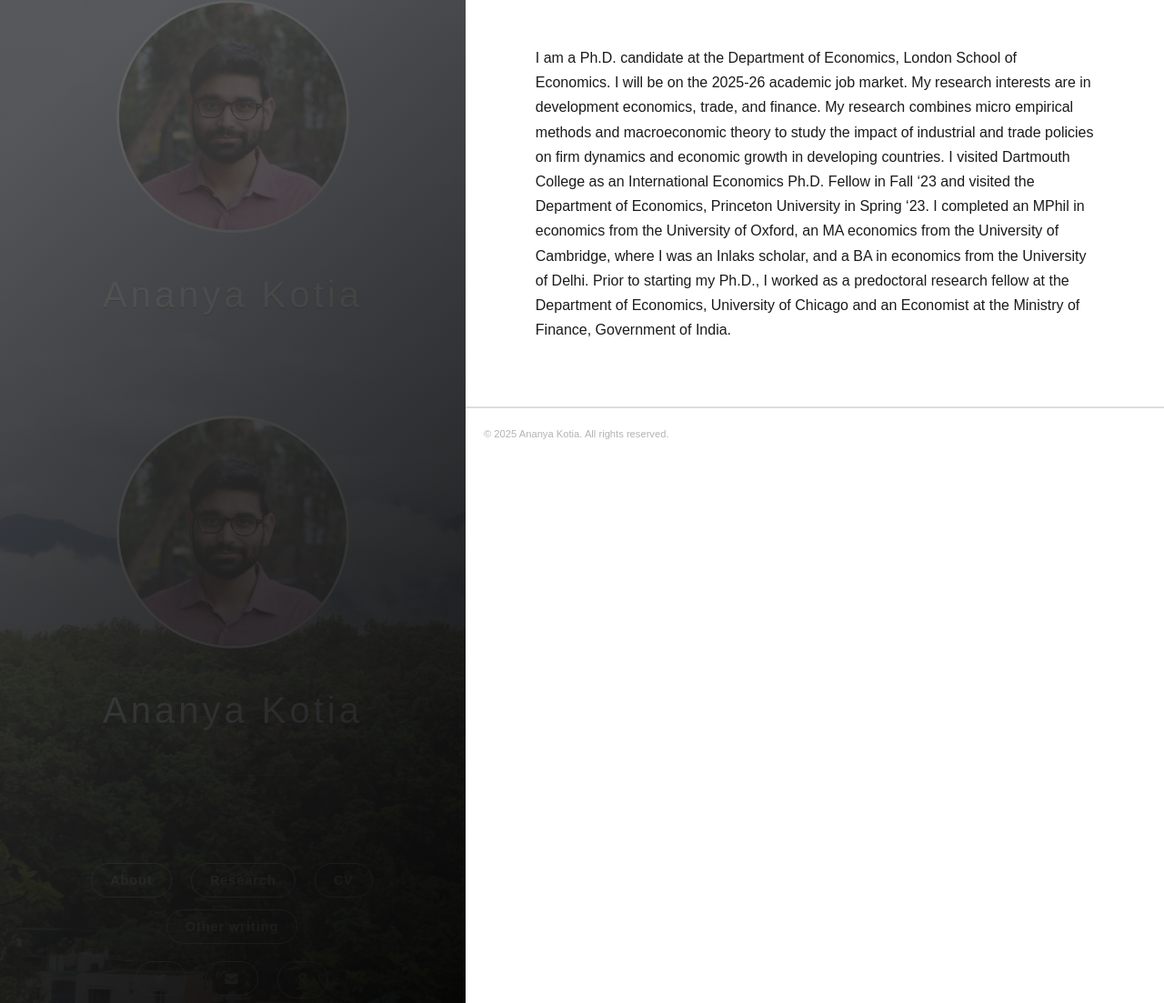
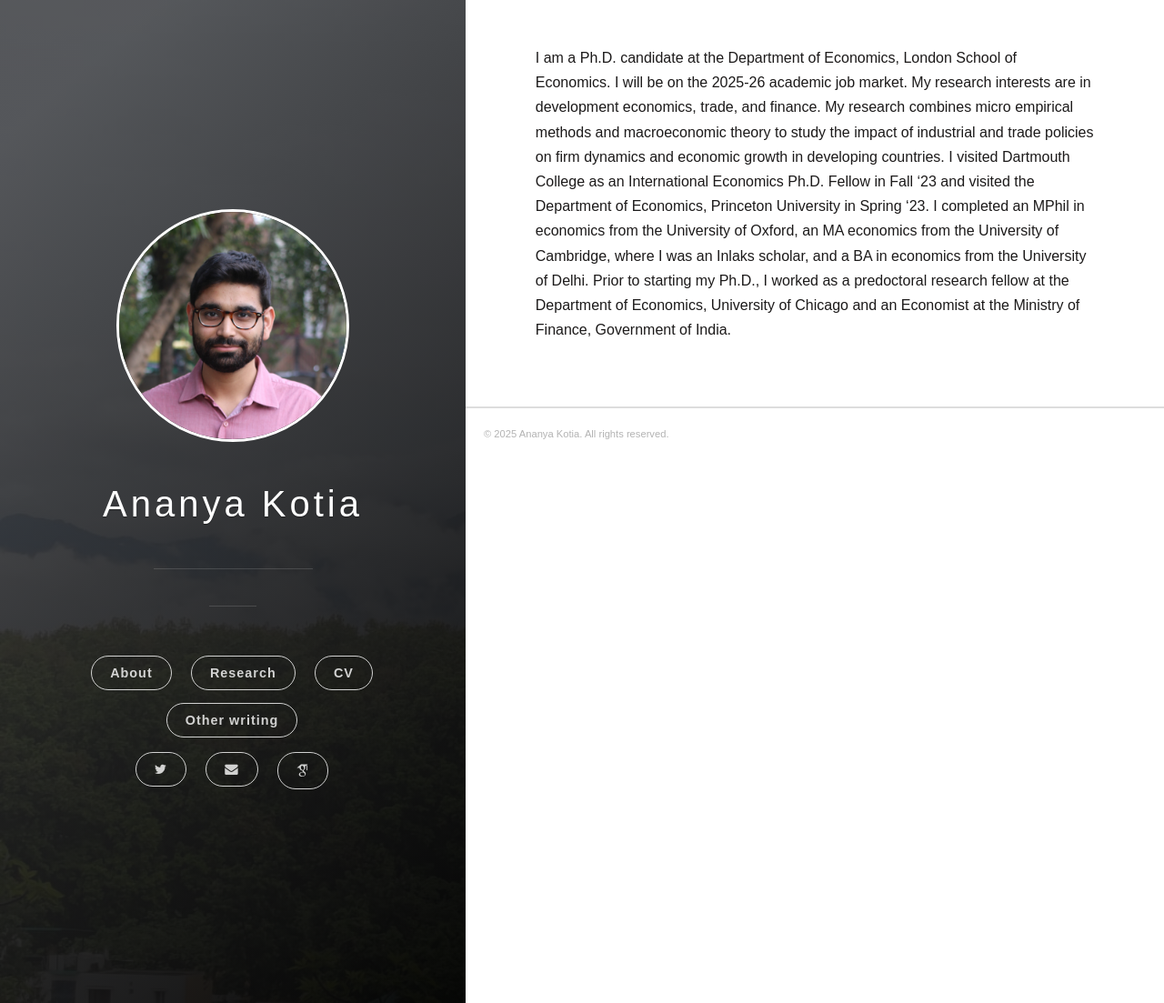
Before and after one commit to ananyakotia/ananyakotia.github.io, a Jekyll site: the page built from pages/about.markdown, in a window 1280 px wide. Shown: the whole page at 91% size. Built offline with Jekyll 4.4.1, drawn with Linux system fonts in a browser that asks for light colours; some web fonts are replaced.

Commit message:
update website

```diff
--- a/_includes/header.html
+++ b/_includes/header.html
@@ -15,30 +15,8 @@
         <hr class="panel-cover__divider">
         <p class="panel-cover__description">{{ site.description }}</p>
         <hr class="panel-cover__divider panel-cover__divider--secondary">
+        <div class="navigation-wrapper">
 
-        <div class="navigation-wrapper">
-      <div class="top-content">
-        <div class="header-left">
-          <a href="{{ site.baseurl }}/" title="link to home of {{ site.title }}">
-            <img src="{{ site.baseurl }}/images/profile.jpg" class="user-image" alt="picture">
-            <h1 class="panel-cover__title panel-title">{{ site.title }}</h1>
-          </a>
-          <hr class="panel-cover__divider">
-          <p class="panel-cover__description">{{ site.description }}</p>
-        </div>
-        {% if page.url == "/" %}
-        <div class="header-right">
-          {% assign about_page = site.pages | where: "permalink", "/about/" | first %}
-          <div class="panel-cover__description">
-            {{ about_page.content | markdownify }}
-          </div>
-        </div>
-        {% endif %}
-      </div>
-
-      <div class="header-bottom">
-        <hr class="panel-cover__divider panel-cover__divider--secondary">
-        <div class="navigation-wrapper">
           <nav class="cover-navigation cover-navigation--primary">
             <!-- NEW two-row, centred list -->
             <ul class="nav-buttons">
@@ -48,7 +26,7 @@
               <li class="navigation__item"><a href="{{ site.baseurl }}/other-writing/">Other writing</a></li>
                             <li class="break"></li>
 
-              <li class="break"></li>
+
               <li class="navigation__item"><a href="https://twitter.com/ananyakotia"  aria-label="Twitter">
                     <i class="fa fa-twitter"></i></a></li>
               <li class="navigation__item"><a href="mailto:a.kotia1@lse.ac.uk"        aria-label="E-mail">
--- a/css/main.scss
+++ b/css/main.scss
@@ -70,7 +70,7 @@ details summary::-webkit-details-marker {
 }
 
 summary::-webkit-details-marker {
-  display: none;
+  display: none
 }
 summary:after {
   border-radius: 5px;
@@ -117,6 +117,7 @@ h1 {
   font-size: 60px;
   text-align: center;
 }
+
 
 h2 {
   font-size: 26px;
@@ -201,22 +202,11 @@ ul.no-bullets li {
 }
 
 /* === TWO-ROW NAVIGATION LAYOUT ===================================== */
-
-.navigation-wrapper{
-  display:block;
-  position:static;
-  width:100%;
-  padding:0;
-  background:transparent;
-  border:none;
-}
-
 .nav-buttons{
   display:flex;
   flex-wrap:wrap;        /* let the list wrap */
   justify-content:center;
-  row-gap:0.2rem;        /* vertical spacing */
-  column-gap:1.2rem;     /* horizontal spacing */
+  gap:0.2rem 1.2rem;     /* row gap | column gap */
   list-style:none;
   padding:0;
   margin:1.2rem 0 0;     /* some air above */
@@ -243,7 +233,7 @@ ul.no-bullets li {
   }
 }
 
-/* allow vertical scroll if content is taller than the window */
+/* ——— allow vertical scroll if content is taller than the window ——— */
 .panel-cover{
   overflow-y:auto;     /* home page */
 }
@@ -255,24 +245,11 @@ ul.no-bullets li {
 /* === Home layout: profile left, description right ================== */
 .panel-main__content{
   display:flex;
-  flex-direction:column;
-  align-items:center;
+  justify-content:center;
+
   max-width:960px;
   margin:0 auto;
   min-height:100vh;
-}
-
-.top-content{
-  display:flex;
-  justify-content:center;
-  width:100%;
-}
-
-.header-bottom{
-  width:100%;
-  display:flex;
-  flex-direction:column;
-  align-items:center;
 }
 
 .header-left{
@@ -293,7 +270,8 @@ ul.no-bullets li {
 }
 
 @media (max-width:600px){
-  .top-content{
+  .panel-main__content{
+
     flex-direction:column;
     align-items:center;
   }
```
